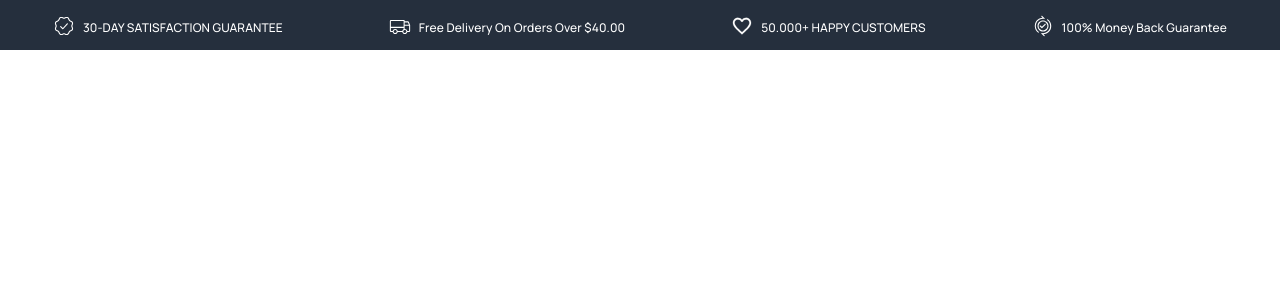
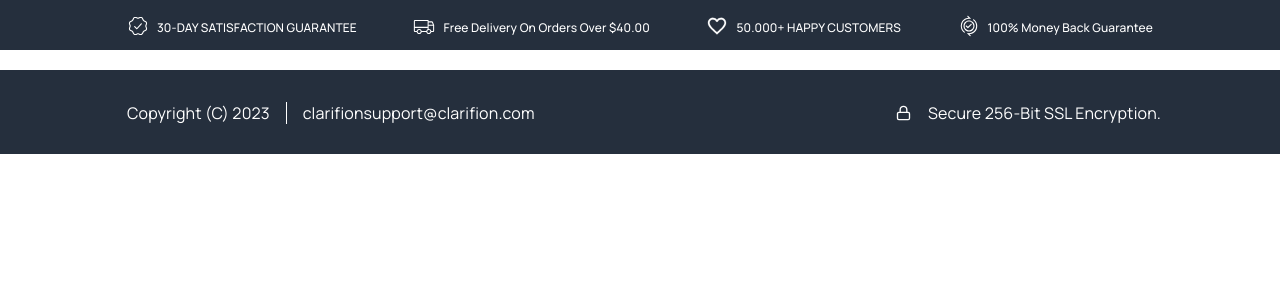
Before and after one commit to dev0926/React-MUI-clarifion, a React (Create React App) app: page / in a window 1280 px wide. Shown: the top 300 px of the page. Built offline with nearby package versions, Linux system fonts and the light colour scheme.

Commit message:
feat:Footer

```diff
--- a/src/App.js
+++ b/src/App.js
@@ -1,9 +1,13 @@
 import Header from "./components/layout/header/Header";
+import Footer from "./components/layout/footer/Footer";
+import { Box } from "@mui/material";
 
 function App() {
   return (
     <div className="App">
       <Header />
+      <Box sx={{ height: 20 }}></Box>
+      <Footer />
     </div>
   );
 }
--- /dev/null
+++ b/src/components/layout/footer/Footer.js
@@ -0,0 +1,110 @@
+import { Box, Divider, Grid, Typography } from "@mui/material";
+import SecurityIcon from "../../../assets/icons/lock (7) 1.svg";
+import React from "react";
+
+const Footer = () => {
+  return (
+    <Box
+      sx={{
+        bgcolor: "#252F3D",
+        height: "84px",
+        width: "100%",
+      }}
+    >
+      <Grid
+        container
+        direction="row"
+        justifyContent="space-between"
+        alignItems="center"
+        sx={{ paddingTop: "24px", paddingLeft: "127px", paddingRight: "119px" }}
+      >
+        <Grid item>
+          <Grid
+            container
+            direction="row"
+            alignItems="center"
+            justifyContent="space-between"
+            spacing={2}
+            sx={{ paddingTop: "8px", paddingBottom: "8px" }}
+          >
+            <Grid item>
+              <Typography
+                sx={{
+                  color: "#FFF",
+                  fontFamily: "Manrope",
+                  fontSize: "16px",
+                  fontStyle: "normal",
+                  fontWeight: 400,
+                  lineHeight: "140%" /* 22.4px */,
+                  textTransform: "capitalize",
+                  paddingRight: "16px",
+                }}
+              >
+                Copyright (c) 2023
+              </Typography>
+            </Grid>
+            <Divider
+              orientation="vertical"
+              variant="middle"
+              flexItem
+              sx={{
+                borderColor: "#FFF",
+                marginTop: "16px",
+                marginBottom: "0px",
+              }}
+            />
+            <Grid item>
+              <Typography
+                sx={{
+                  color: "#FFF",
+                  fontFamily: "Manrope",
+                  fontSize: "16px",
+                  fontStyle: "normal",
+                  fontWeight: 400,
+                  lineHeight: "140%" /* 22.4px */,
+                  textTransform: "lowercase",
+                }}
+              >
+                Clarifionsupport@clarifion.com
+              </Typography>
+            </Grid>
+          </Grid>
+        </Grid>
+        <Grid item>
+          <Grid
+            container
+            direction="row"
+            alignItems="center"
+            spacing={2}
+            justifyContent="space-between"
+          >
+            <Grid item>
+              <Grid container alignItems="center">
+                <img src={SecurityIcon} alt="Security Icon" />
+              </Grid>
+            </Grid>
+            <Grid item>
+              <Typography
+                sx={{
+                  color: "#FFF",
+                  leadingTrim: "both",
+                  textEdge: "cap",
+                  fontFamily: "Manrope",
+                  fontSize: "16px",
+                  fontStyle: "normal",
+                  fontWeight: 400,
+                  lineHeight: "150%" /* 12px */,
+                  textTransform: "capitalize",
+                }}
+              >
+                Secure 256-bit SSL encryption.
+              </Typography>
+            </Grid>
+          </Grid>
+        </Grid>
+      </Grid>
+    </Box>
+  );
+};
+
+export default Footer;
--- a/src/components/layout/header/Header.js
+++ b/src/components/layout/header/Header.js
@@ -18,9 +18,9 @@ const Header = () => {
       <Grid
         container
         direction="row"
-        justifyContent="space-around"
+        justifyContent="space-between"
         alignItems="center"
-        sx={{ paddingTop: "15px" }}
+        sx={{ paddingTop: "15px", paddingX: "127px" }}
       >
         <Grid item>
           <HeaderItem icon={CheckMark} text="30-DAY SATISFACTION GUARANTEE" />
--- a/src/components/layout/header/headerItem/HeaderItem.js
+++ b/src/components/layout/header/headerItem/HeaderItem.js
@@ -1,4 +1,3 @@
-import { AltRouteOutlined } from "@mui/icons-material";
 import { Grid, Typography } from "@mui/material";
 import React from "react";
 
@@ -6,7 +5,7 @@ const HeaderItem = ({ icon, alt, text }) => {
   return (
     <Grid container direction="row" alignItems="center" spacing={1}>
       <Grid item>
-        <img src={icon} alt={AltRouteOutlined} />
+        <img src={icon} alt={alt} />
       </Grid>
       <Grid item>
         <Typography
```
Also changed, not shown: src/assets/icons/lock (7) 1.svg (added).
